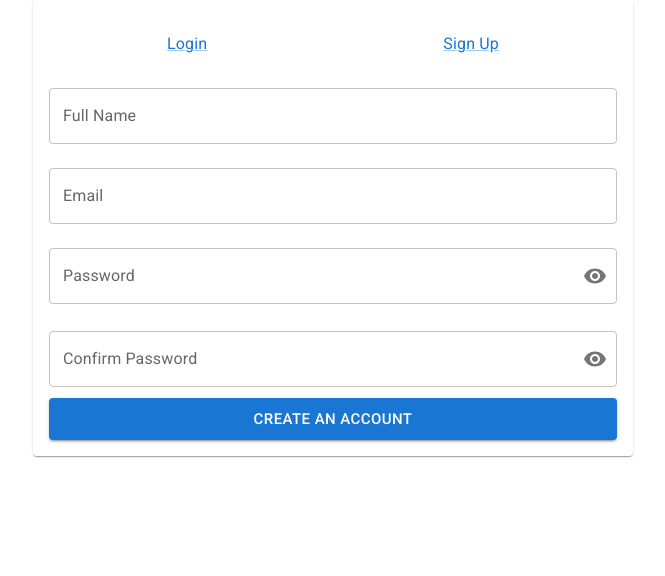
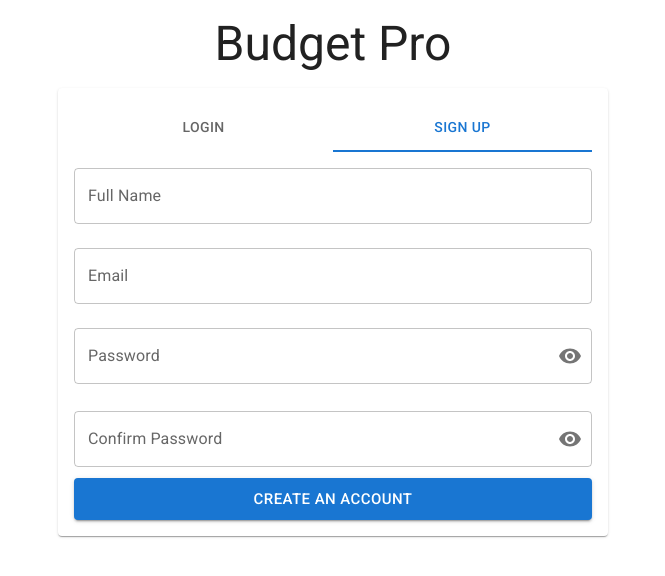
Before and after one commit to nguyenit67/budget-pro, a React (Vite) app: page /register in a window 1280 px wide. Shown: the top 576 px of the page, without its empty margins (307-972 px from the left). Built offline with nearby package versions, Linux system fonts and the light colour scheme.

Commit message:
backup what works until now

```diff
--- a/package.json
+++ b/package.json
@@ -18,6 +18,7 @@
     "notistack": "^2.0.3",
     "react": "^17.0.2",
     "react-dom": "^17.0.2",
+    "react-firebaseui": "^6.0.0",
     "react-hook-form": "^7.27.1",
     "react-router-dom": "^6.2.2",
     "vite-tsconfig-paths": "^3.4.1",
--- a/src/@types/index.ts
+++ b/src/@types/index.ts
@@ -1 +1,2 @@
 export * from './formTypes';
+export * from './state';
--- /dev/null
+++ b/src/@types/state.ts
@@ -0,0 +1,4 @@
+export type Action = {
+  type: string;
+  payload?: any;
+};
--- a/src/features/Auth/components/AuthBox/index.tsx
+++ b/src/features/Auth/components/AuthBox/index.tsx
@@ -1,41 +1,27 @@
-import React, { useState, useEffect } from 'react';
-import PropTypes from 'prop-types';
-import { Box, Container, Link, Paper } from '@mui/material';
+import { Box, Container, Paper, Tab, Tabs, Typography } from '@mui/material';
+import { useMatchPatterns } from 'hooks';
 import { NavLink, Outlet } from 'react-router-dom';
 
-interface EntryPageProps {}
+interface AuthBoxProps {}
 
 AuthBox.propTypes = {};
 
-function AuthBox(props: EntryPageProps) {
+function AuthBox(props: AuthBoxProps) {
+  const pathMatch = useMatchPatterns(['/login', '/register']);
+  const currentTab = pathMatch?.pattern?.path;
+
   return (
     // container for page
     <Container sx={{ display: 'flex', flexFlow: 'column', alignItems: 'center' }}>
-      <Paper sx={{ maxWidth: 600, p: 2 }}>
-        <Box
-          component="ul"
-          sx={{
-            display: 'flex',
-            flexFlow: 'row nowrap',
-            justifyContent: 'space-around',
+      <Box sx={{ maxWidth: 600, p: 2 }}>
+        <Typography variant="h3">Budget Pro</Typography>
+      </Box>
 
-            p: 0,
-            // width: '100%',
-            listStyleType: 'none',
-          }}
-        >
-          <li>
-            <Link component={NavLink} to="/login" end>
-              Login
-            </Link>
-          </li>
-
-          <li>
-            <Link component={NavLink} to="/register" end>
-              Sign Up
-            </Link>
-          </li>
-        </Box>
+      <Paper sx={{ maxWidth: 550, p: 2 }}>
+        <Tabs value={currentTab} variant="fullWidth">
+          <Tab label="Login" value="/login" component={NavLink} to="/login" />
+          <Tab label="Sign Up" value="/register" component={NavLink} to="/register" />
+        </Tabs>
 
         <Outlet />
       </Paper>
--- /dev/null
+++ b/src/hooks/index.ts
@@ -0,0 +1 @@
+export * from './route';
--- /dev/null
+++ b/src/hooks/route.ts
@@ -0,0 +1,14 @@
+import { matchPath, useLocation } from 'react-router-dom';
+
+export function useMatchPatterns(patterns: string[]) {
+  const { pathname } = useLocation();
+
+  for (const pattern of patterns) {
+    const possibleMatch = matchPath(pattern, pathname);
+    if (possibleMatch !== null) {
+      return possibleMatch;
+    }
+  }
+
+  return null;
+}
```
Also changed, not shown: src/features/Auth/userSlice.js (deleted, +0 -61 lines), src/features/Auth/userSlice.ts (added), 1 other file (tests, documents, lock files or other folders).
